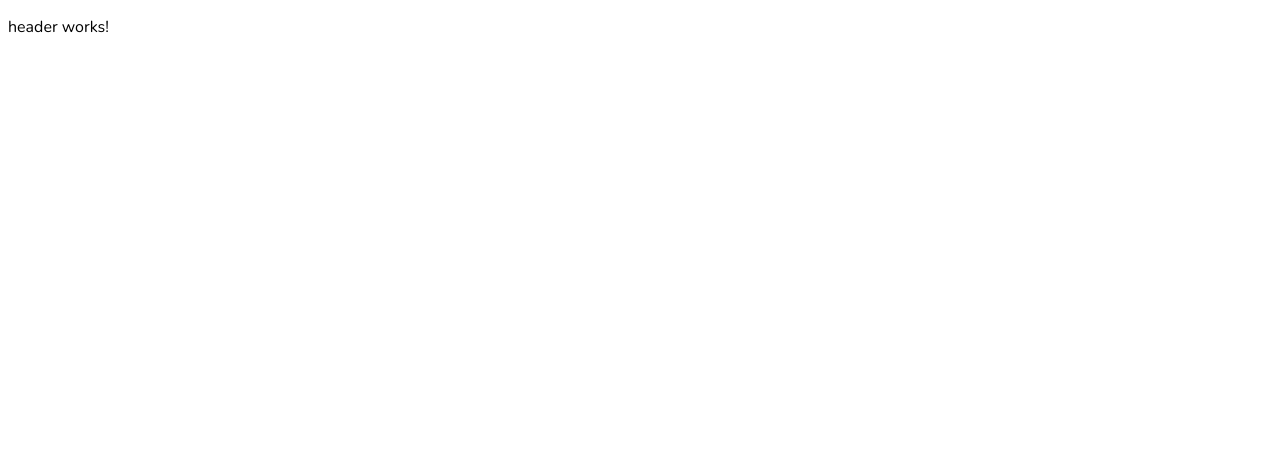
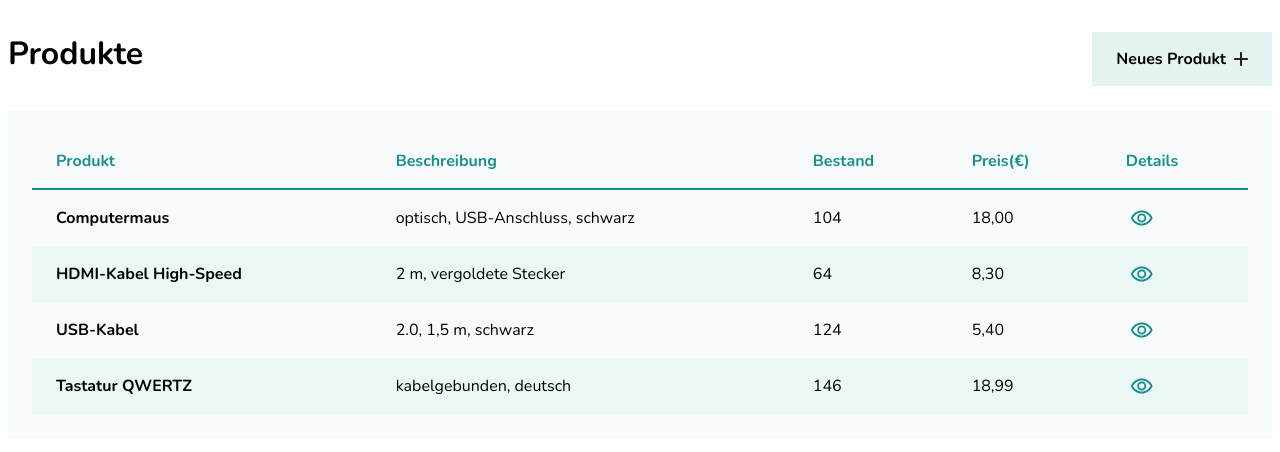
Before and after one commit to AnneManthey/Product-List, an Angular app: page / in a window 1280 px wide. Shown: the top 452 px of the page. Built offline with nearby package versions, Linux system fonts and the light colour scheme.

Commit message:
style: from docs implemented

```diff
--- a/src/app/app.html
+++ b/src/app/app.html
@@ -1,3 +1,4 @@
 
 <app-header></app-header>
+<app-product-list></app-product-list>
 <router-outlet />
--- a/src/app/app.ts
+++ b/src/app/app.ts
@@ -1,10 +1,11 @@
 import { Component, signal } from '@angular/core';
 import { RouterOutlet } from '@angular/router';
 import { Header } from './layout/header/header';
+import { ProductList } from './shared/components/product-list/product-list';
 
 @Component({
   selector: 'app-root',
-  imports: [RouterOutlet, Header],
+  imports: [RouterOutlet, Header, ProductList],
   templateUrl: './app.html',
   styleUrl: './app.scss'
 })
--- a/src/app/layout/header/header.html
+++ b/src/app/layout/header/header.html
@@ -1 +1,19 @@
-<p>header works!</p>
+<header class="main-header">
+<h1 class="main-header__title">Produkte</h1>
+<a class="btn btn--primary">
+<span>Neues Produkt</span>
+<svg xmlns="http://www.w3.org/2000/svg" width="14" height="14" viewBox="0 0 14 14"
+fill="none">
+<path
+d="M6 8H1C0.716667 8 0.479167 7.90417 0.2875 7.7125C0.0958333 7.52083 0 7.28333
+0 7C0 6.71667 0.0958333 6.47917 0.2875 6.2875C0.479167 6.09583 0.716667 6 1 6H6V1C6
+0.716667 6.09583 0.479167 6.2875 0.2875C6.47917 0.0958333 6.71667 0 7 0C7.28333 0
+7.52083 0.0958333 7.7125 0.2875C7.90417 0.479167 8 0.716667 8 1V6H13C13.2833 6
+13.5208 6.09583 13.7125 6.2875C13.9042 6.47917 14 6.71667 14 7C14 7.28333 13.9042
+7.52083 13.7125 7.7125C13.5208 7.90417 13.2833 8 13 8H8V13C8 13.2833 7.90417 13.5208
+7.7125 13.7125C7.52083 13.9042 7.28333 14 7 14C6.71667 14 6.47917 13.9042 6.2875
+13.7125C6.09583 13.5208 6 13.2833 6 13V8Z"
+fill="#232323" />
+</svg>
+</a>
+</header>
```
